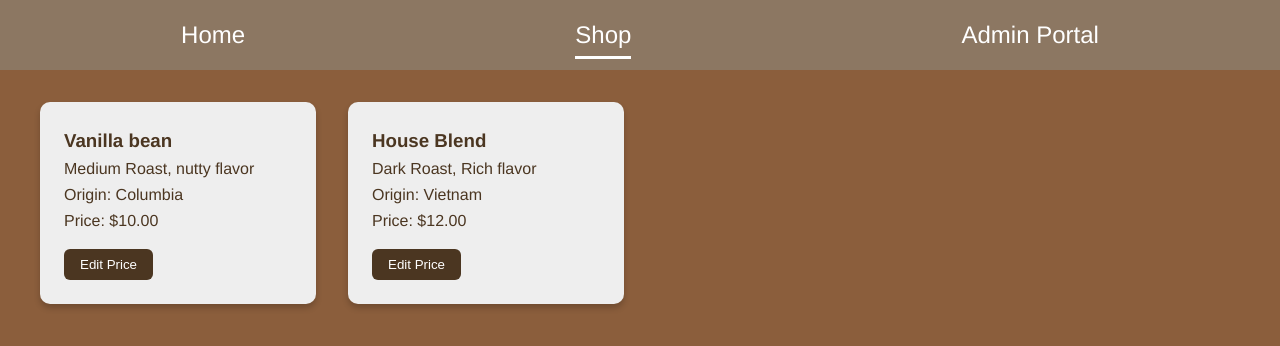
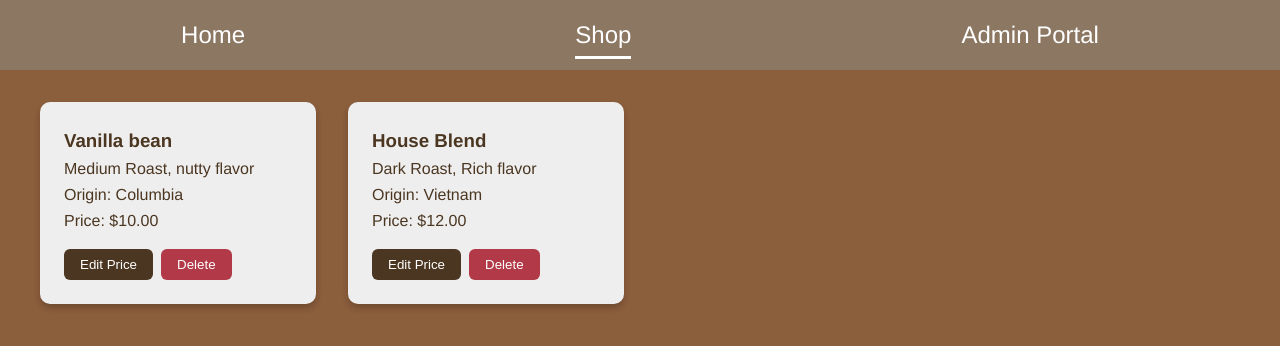
Before and after one commit to nrathbone-turing/coffee-admin-spa, a React (Vite) app: page /shop in a window 1280 px wide. Shown: the top 346 px of the page. Built offline with nearby package versions, Linux system fonts and the light colour scheme; data requests are answered from the project's data file.

Commit message:
Refactor Shop and ProductCard to include a delete button that requests a DELETE api call

```diff
--- a/src/App.css
+++ b/src/App.css
@@ -109,6 +109,15 @@ body {
   transform: scale(1.02);
 }
 
+.delete-button {
+  background-color: #b23a48;
+  margin-left: 0.5rem;
+}
+
+.delete-button:hover {
+  background-color: #921e2e;
+}
+
 /* ADMIN FORM */
 .admin-form-container {
   display: flex;
--- a/src/components/ProductCard.jsx
+++ b/src/components/ProductCard.jsx
@@ -1,6 +1,6 @@
 import { useState } from 'react';
 
-function ProductCard({ product, onUpdate }) {
+function ProductCard({ product, onUpdate, onDelete }) {
   // Initialize a local state to control the editable price input
   const [price, setPrice] = useState(product.price);
   // Initialize a Local state to toggle between edit and view mode in the Shop
@@ -10,7 +10,16 @@ function ProductCard({ product, onUpdate }) {
   function handlePriceChange(event) {
     setPrice(event.target.value);
   }
+  // event handler function to allow admin users to delete products from the card
+  function handleDelete() {
+    const confirmDelete = window.confirm(`Are you sure you want to delete "${product.name}"?`);
+    if (!confirmDelete) return;
 
+    fetch(`http://localhost:3001/coffee/${product.id}`, {
+      method: "DELETE",
+    })
+      .then(() => onDelete(id));
+  }
   // using the product's unique ID, save the newly added price by sending a PATCH request to the backend db.json file
   function handleSave() {
     fetch(`http://localhost:3001/coffee/${product.id}`, {
@@ -44,6 +53,7 @@ function ProductCard({ product, onUpdate }) {
         <>
           <p>Price: ${product.price.toFixed(2)}</p>
           <button onClick={() => setEditing(true)}>Edit Price</button>
+          <button onClick={handleDelete} className="delete-button">Delete</button>
         </>
       )}
     </div>
--- a/src/pages/Shop.jsx
+++ b/src/pages/Shop.jsx
@@ -11,11 +11,16 @@ function Shop() {
         .then(setProducts); // Save the fetched products into a state
     }, []); // empty dependency array to start with
 
-    // This event handler is called when a product is updated (i.e., when price is edited)
+    // this event handler is called when a product is updated (i.e., when price is edited)
     function handleUpdate(updatedProduct) {
         const updatedList = products.map((product) =>
         product.id === updatedProduct.id ? updatedProduct : product
         );
+        setProducts(updatedList);
+    }
+    // this event handler is called when deleting a product card from the shop page/route
+    function handleDelete(idToDelete) {
+        const updatedList = products.filter(p => p.id !== idToDelete);
         setProducts(updatedList);
     }
 
@@ -23,7 +28,7 @@ function Shop() {
         <div className="shop-container">
             <div className="shop-grid">
             {products.map((product) => (
-                <ProductCard key={product.id} product={product} onUpdate={handleUpdate} />
+                <ProductCard key={product.id} product={product} onUpdate={handleUpdate} onDelete={handleDelete}/>
             ))}
             </div>
         </div>
```
